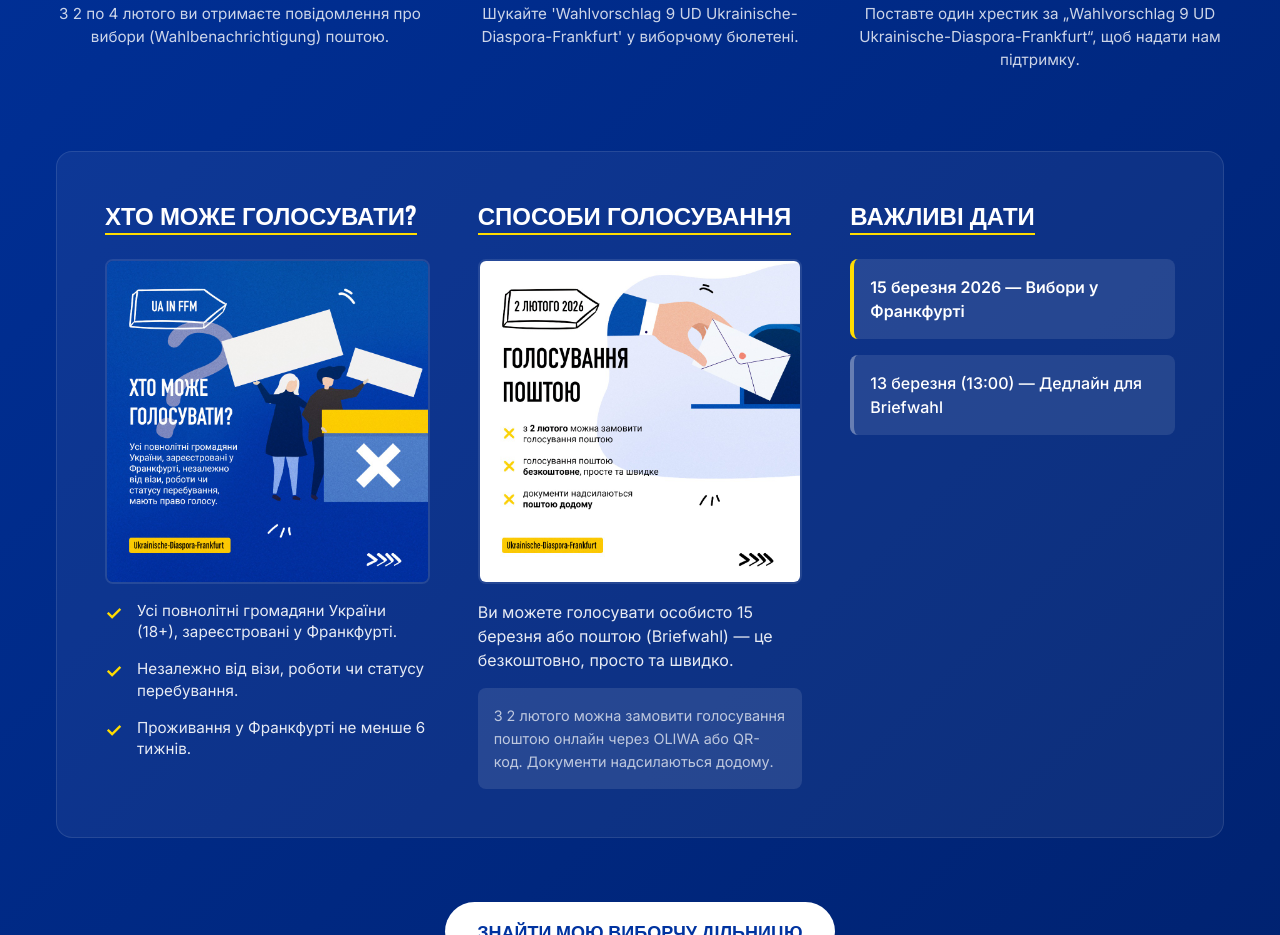
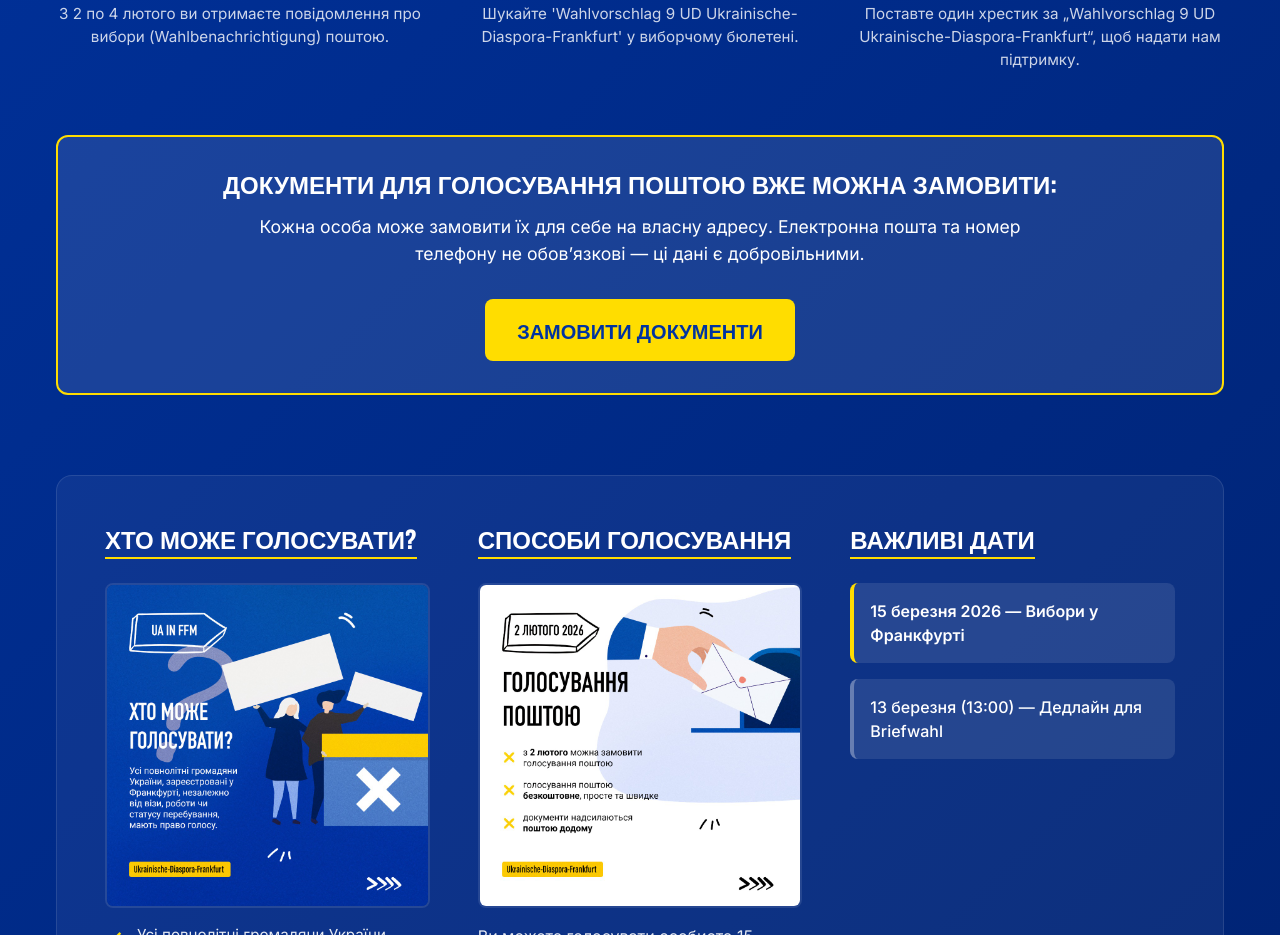
Before and after one commit to sdwerner/2026_ua_campaign, a website built with Vite: page index.html in a window 1280 px wide. Shown: the part 4896-5831 px from the top of the page. Built offline with nearby package versions, Linux system fonts and the light colour scheme.

Commit message:
Add absentee ballot CTA card

```diff
--- a/index.html
+++ b/index.html
@@ -163,6 +163,21 @@
           </div>
         </div>
 
+
+
+        <!-- Absentee Ballot CTA -->
+        <div
+          style="margin-top: 4rem; margin-bottom: 2rem; background: rgba(255,255,255,0.1); padding: 2rem; border-radius: 12px; text-align: center; border: 2px solid #FFDD00;">
+          <h3 style="font-size: 1.5rem; margin-bottom: 1rem;" data-i18n="vote.absentee_card.title">Документи для
+            голосування поштою вже можна замовити:</h3>
+          <p style="margin-bottom: 2rem; font-size: 1.1rem; max-width: 800px; margin-left: auto; margin-right: auto;"
+            data-i18n="vote.absentee_card.text">Кожна особа може замовити їх для себе на власну адресу. Електронна пошта
+            та номер телефону не обов’язкові — ці дані є добровільними.</p>
+          <a href="https://wahlschein.ekom21.de/IWS/start.do?mb=6412000" target="_blank" class="btn"
+            style="background: #FFDD00; color: #0033A0; padding: 1rem 2rem; font-size: 1.25rem; font-weight: bold; text-decoration: none; display: inline-block; border-radius: 8px;"
+            data-i18n="vote.absentee_card.cta">Замовити документи</a>
+        </div>
+
         <!-- Detailed Info Subsections -->
         <div
           style="margin-top: 5rem; display: grid; grid-template-columns: repeat(auto-fit, minmax(300px, 1fr)); gap: 3rem; text-align: left; background: rgba(255,255,255,0.05); padding: 3rem; border-radius: 16px; border: 1px solid rgba(255,255,255,0.1);">
--- a/src/locales.js
+++ b/src/locales.js
@@ -73,7 +73,12 @@
             briefwahl_info: "З 2 лютого можна замовити голосування поштою онлайн через OLIWA або QR-код. Документи надсилаються додому.",
             dates_title: "Важливі дати",
             dates_election: "15 березня 2026 — Вибори у Франкфурті",
-            dates_deadline: "13 березня (13:00) — Дедлайн для Briefwahl"
+            dates_deadline: "13 березня (13:00) — Дедлайн для Briefwahl",
+            absentee_card: {
+                title: "Документи для голосування поштою вже можна замовити:",
+                cta: "Замовити документи",
+                text: "Кожна особа може замовити їх для себе на власну адресу. Електронна пошта та номер телефону не обов’язкові — ці дані є добровільними."
+            }
         },
         footer: {
             desc: "Присвячено представництву української громади на комунальних виборах. Приєднуйтесь до нас у формуванні нашого майбутнього.",
@@ -156,7 +161,12 @@
             briefwahl_info: "Starting Feb 2, you can apply for mail-in voting online via OLIWA or QR code. Documents are sent to your home.",
             dates_title: "Key Dates",
             dates_election: "March 15, 2026 — Election Day",
-            dates_deadline: "March 13 (1:00 PM) — Briefwahl Deadline"
+            dates_deadline: "March 13 (1:00 PM) — Briefwahl Deadline",
+            absentee_card: {
+                title: "Absentee ballot documents can already be requested:",
+                cta: "Request Documents",
+                text: "Each person can order them for themselves to their own address. Email and phone number are not required — providing them is voluntary."
+            }
         },
         footer: {
             desc: "Dedicated to representing the Ukrainian community in communal elections. Join us in shaping our future.",
@@ -239,7 +249,12 @@
             briefwahl_info: "Ab dem 2. Februar können Sie die Briefwahl online über OLIWA oder QR-Code beantragen. Unterlagen kommen per Post.",
             dates_title: "Wichtige Termine",
             dates_election: "15. März 2026 — Wahltag",
-            dates_deadline: "13. März (13:00 Uhr) — Briefwahl-Frist"
+            dates_deadline: "13. März (13:00 Uhr) — Briefwahl-Frist",
+            absentee_card: {
+                title: "Die Briefwahlunterlagen können bereits beantragt werden:",
+                cta: "Briefwahlunterlagen beantragen",
+                text: "Jede Person kann sie für sich selbst an die eigene Adresse bestellen. E-Mail und Telefonnummer sind nicht erforderlich — diese Angaben sind freiwillig."
+            }
         },
         footer: {
             desc: "Engagiert für die Vertretung der ukrainischen Gemeinschaft bei den Kommunalwahlen. Gestalten Sie mit uns unsere Zukunft.",
```
